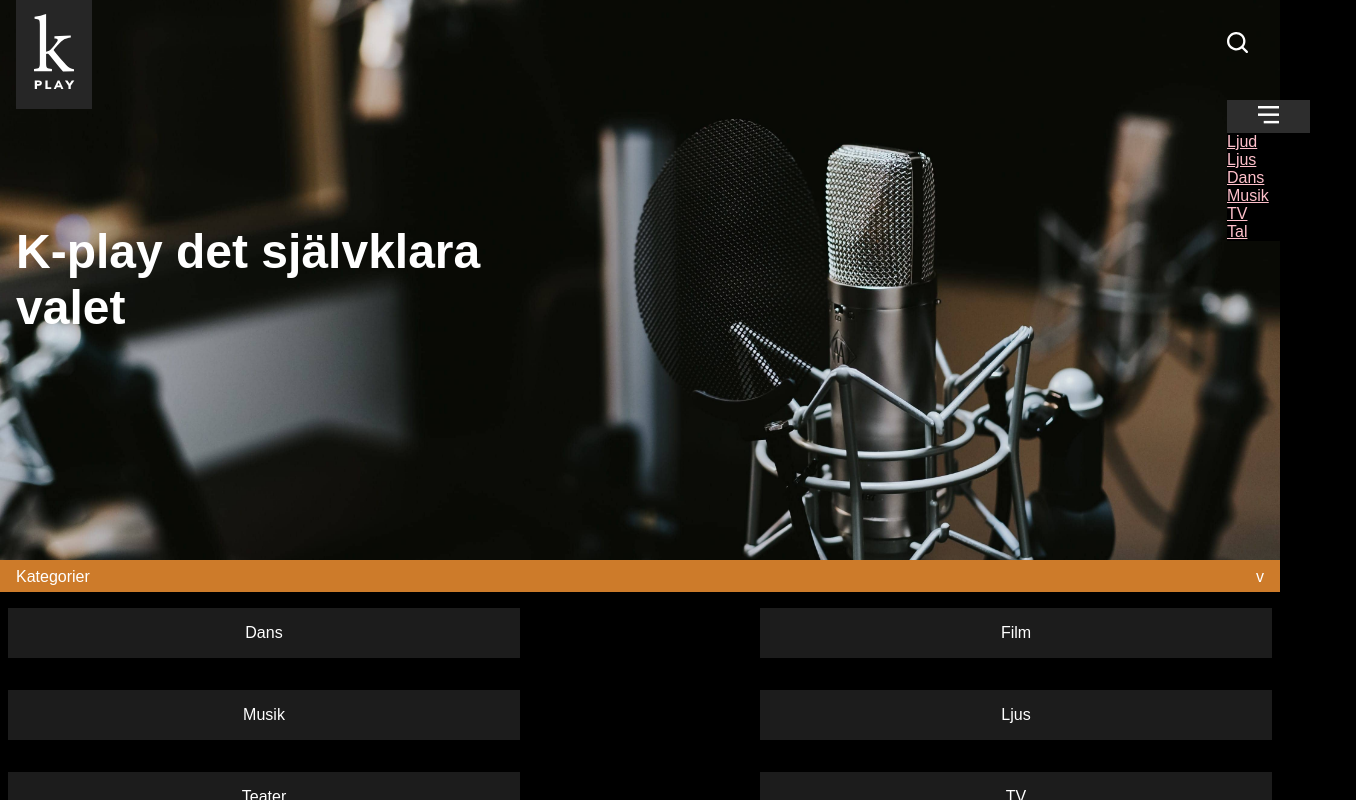
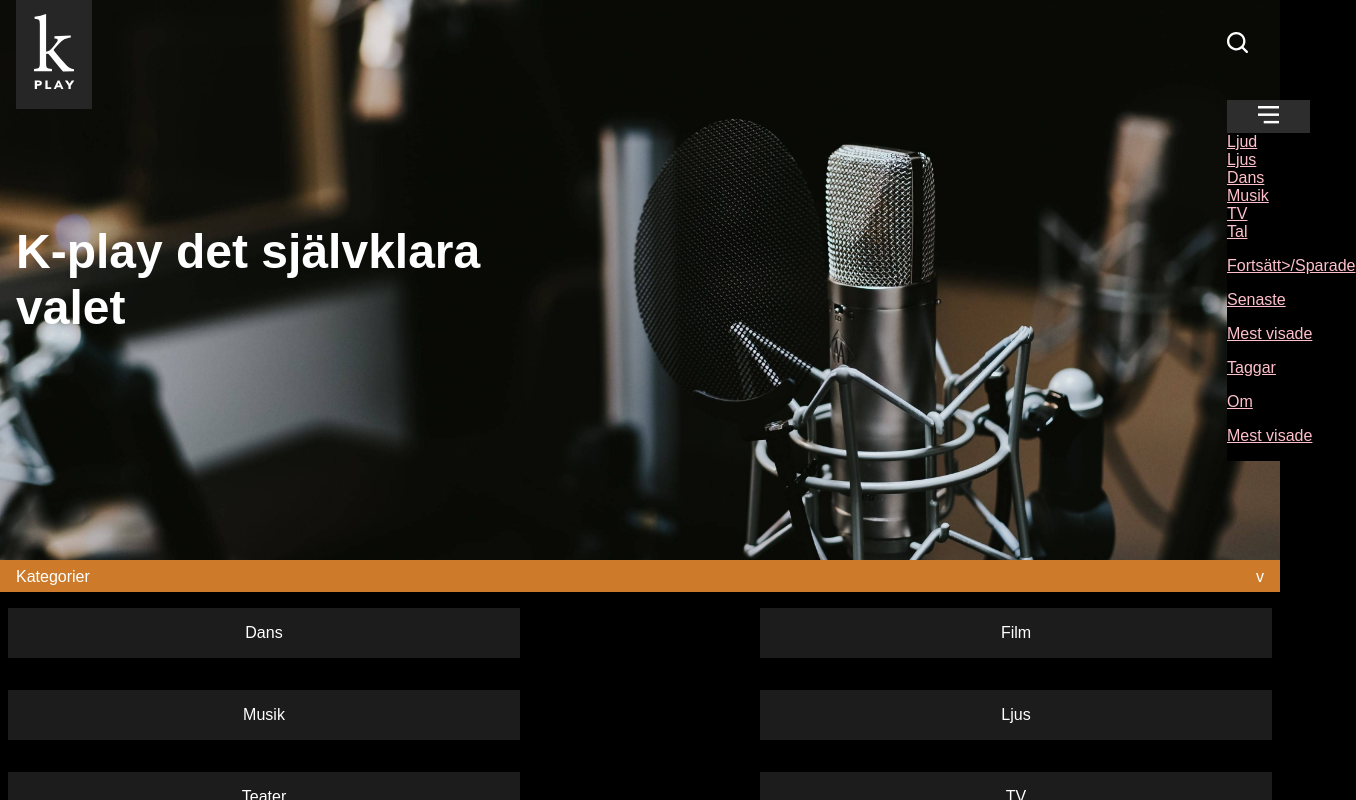
Before and after one commit to brooman/Kulturakademin, a React (Create React App) app: page / in a window 1280 px wide. Both pictures are taken after a click on the button 1268 px from the left and 116 px from the top of the page. Shown: the top 800 px of the page, 1356 px wide, since content can reach past the window. Built offline with nearby package versions, Linux system fonts and the light colour scheme; a web font is replaced by a local one.

Commit message:
Added more links

```diff
--- a/src/components/Menu/index.js
+++ b/src/components/Menu/index.js
@@ -80,6 +80,24 @@ class Menu extends Component {
                   </div>
                 )
               })}
+              <Link to="/">
+                <p>Fortsätt>/Sparade</p>
+              </Link>
+              <Link to="/">
+                <p>Senaste</p>
+              </Link>
+              <Link to="/">
+                <p>Mest visade</p>
+              </Link>
+              <Link to="/">
+                <p>Taggar</p>
+              </Link>
+              <Link to="/">
+                <p>Om</p>
+              </Link>
+              <Link to="/">
+                <p>Mest visade</p>
+              </Link>
             </div>
           ) : null}
         </div>
```
